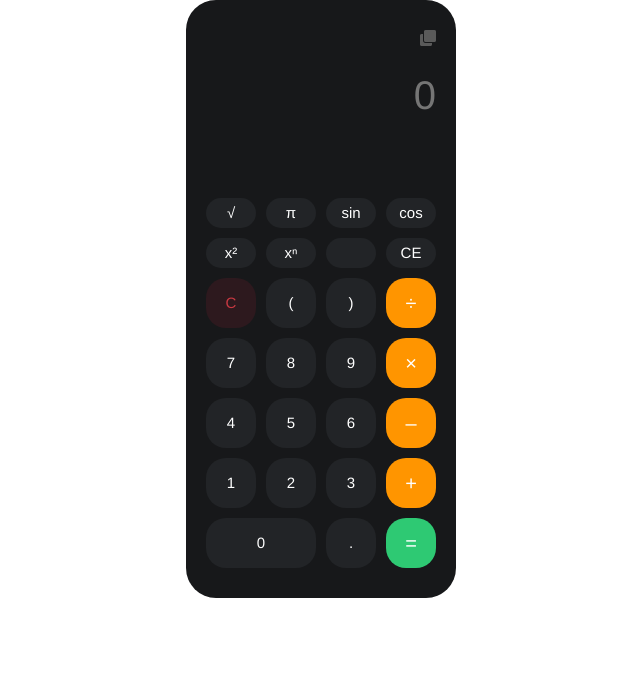
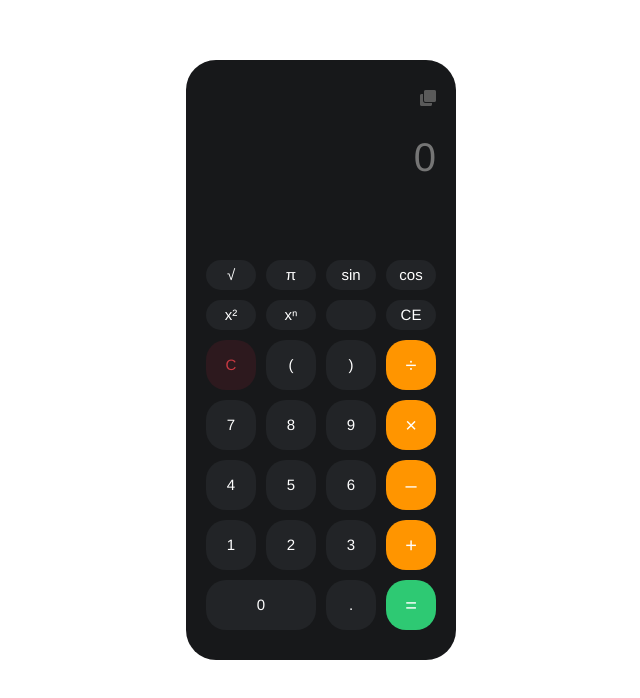
Before and after one commit to Git-I985/Git-1985.github.io, a plain HTML site: page index.html in a window 1280 px wide. Shown: the whole page, without its empty margins (319-959 px from the left). Drawn offline with Linux system fonts and the light colour scheme.

Commit message:
some changes :)

```diff
--- a/index.js
+++ b/index.js
@@ -33,21 +33,24 @@ const input = new Input(document.querySelector('.input'));
 
 document.querySelectorAll('.btn').forEach((node) => {
     const btn = new Button(node);
+
     const actions = {
         clearInput: () => input.clear(),
         removeLast: () => input.slice(),
         default: () => input.append(btn.caption),
         getResult: () => (input.value = evalExpr(input.value)),
     };
+
     node.onclick = actions[btn.action] || actions.default;
 });
 
-document.querySelectorAll('.tool').forEach((btn) => {
-    btn.onclick = {
-        copy: () => {
-            if (!input.value) return;
-            input.node.select();
-            document.execCommand('copy');
-        },
-    }[btn.dataset.action];
-});
+document.querySelectorAll('.tool').forEach(
+    (btn) =>
+        (btn.onclick = {
+            copy: () => {
+                if (!input.value) return;
+                input.node.select();
+                document.execCommand('copy');
+            },
+        }[btn.dataset.action])
+);
--- a/style.css
+++ b/style.css
@@ -9,13 +9,22 @@
 * {
     margin: 0;
     padding: 0;
+    overflow-y: hidden;
     box-sizing: border-box;
     font-family: Helvetica, Arial, sans-serif;
 }
 
+body {
+    height: 100vh;
+}
+
 .calculator {
     padding: 30px 20px;
-    margin: 0 auto;
+    position: absolute;
+    top: 30%;
+    left: 50%;
+    -ms-transform: translate(-50%, -30%);
+    transform: translate(-50%, -30%);
     border-radius: 30px;
     background-color: var(--bg-color);
     max-width: 270px;
```
